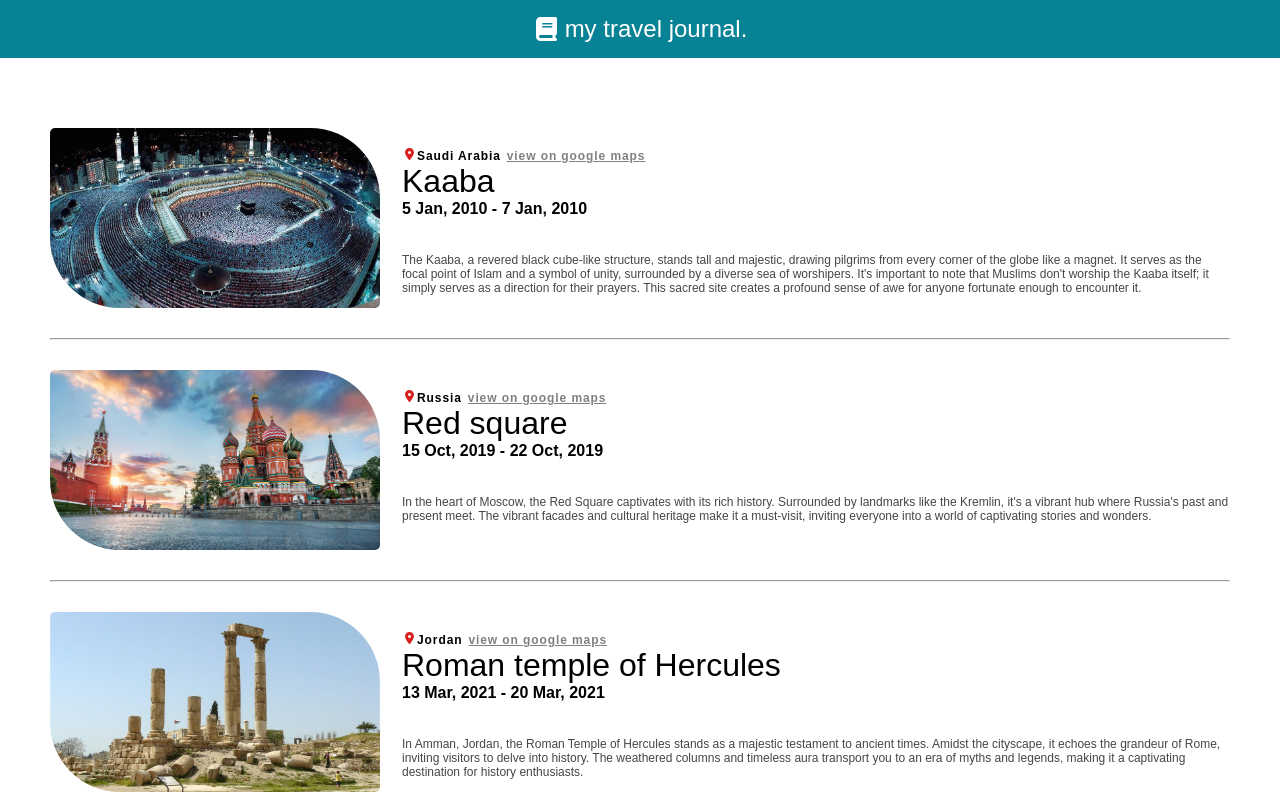
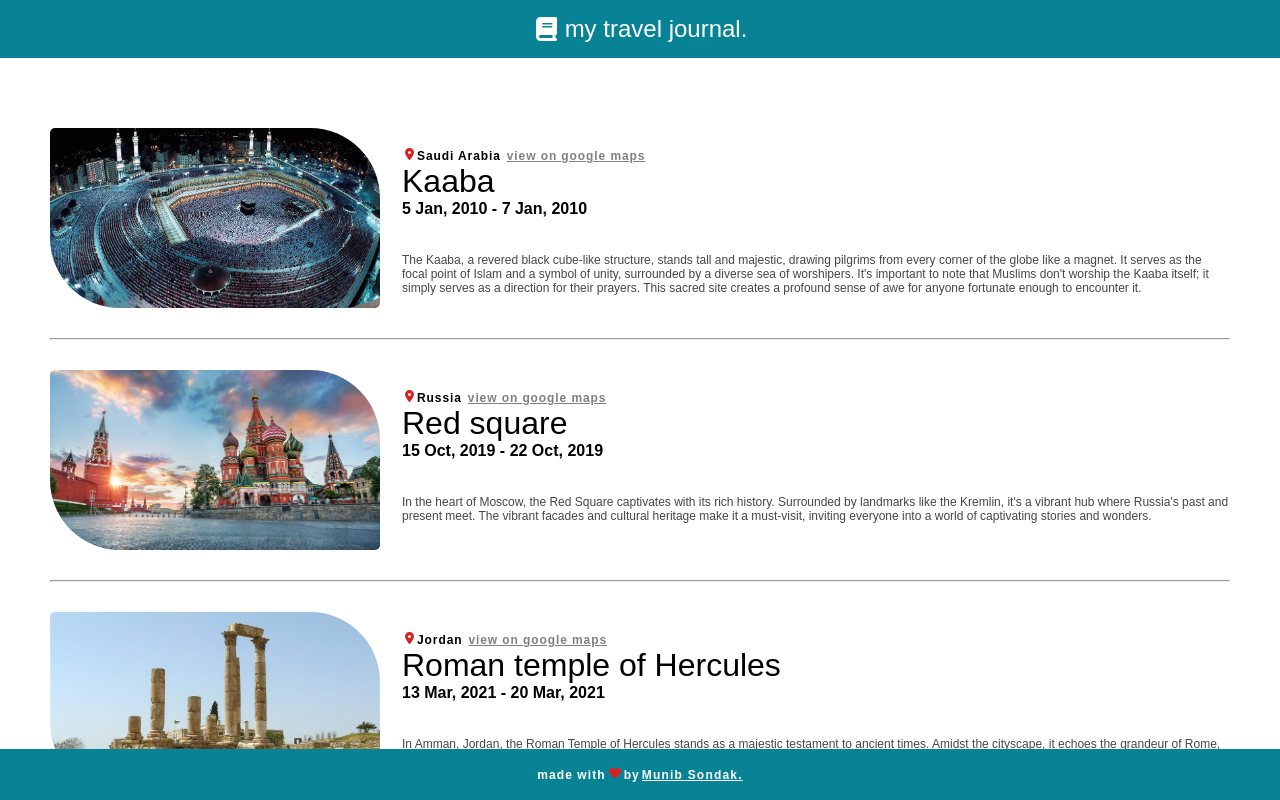
Before and after one commit to Munib36/mytraveljournal, a React (Vite) app: page / in a window 1280 px wide. Shown: the top 800 px of the page. Built offline with nearby package versions, Linux system fonts and the light colour scheme.

Commit message:
okfr this time

```diff
--- a/src/index.css
+++ b/src/index.css
@@ -6,9 +6,6 @@
     font-family: sans-serif;
 
     animate: all 1s;
-}
-body{
-    margin-bottom: 300px;
 }
 .navicon{
     fill:rgb(255, 255, 255)
@@ -113,7 +110,7 @@ body{
 
 
 .footer{
-    display: absolute;
+    position: absolute;
 
     bottom: 0;
     left: 0;
```
